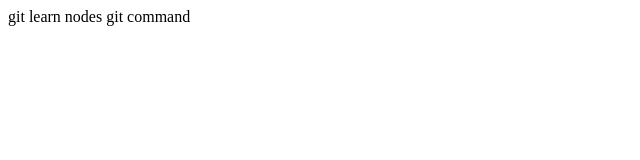
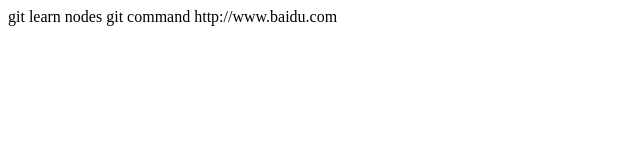
Before and after one commit to liweiyuan/git_learning, a plain HTML site: page index.html in a window 1280 px wide. Shown: the whole page, without its empty margins (0-640 px from the left). Drawn offline with Linux system fonts and the light colour scheme.

Commit message:
修改连接地址

```diff
--- a/index.html
+++ b/index.html
@@ -1,2 +1,3 @@
 <span>git learn nodes</span>
 <span>git command</span>
+<a>http://www.baidu.com</a>
```
